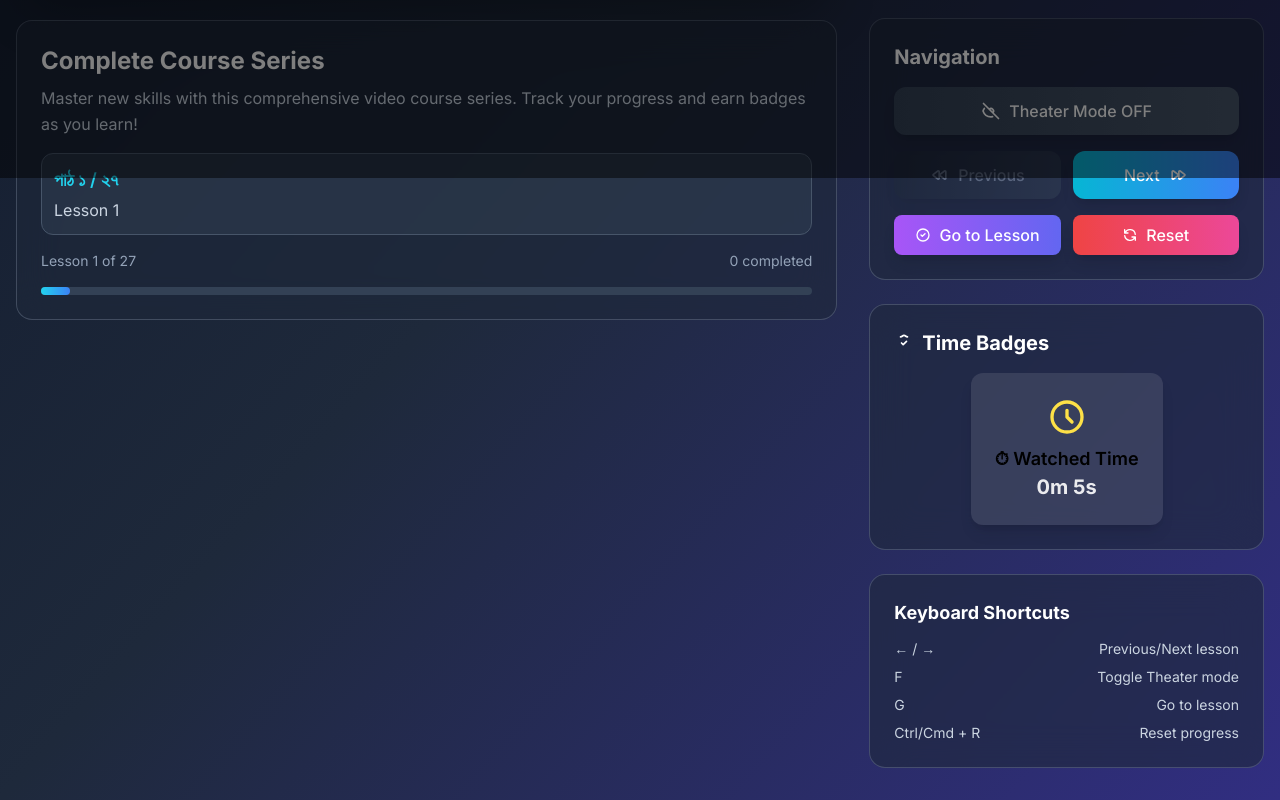
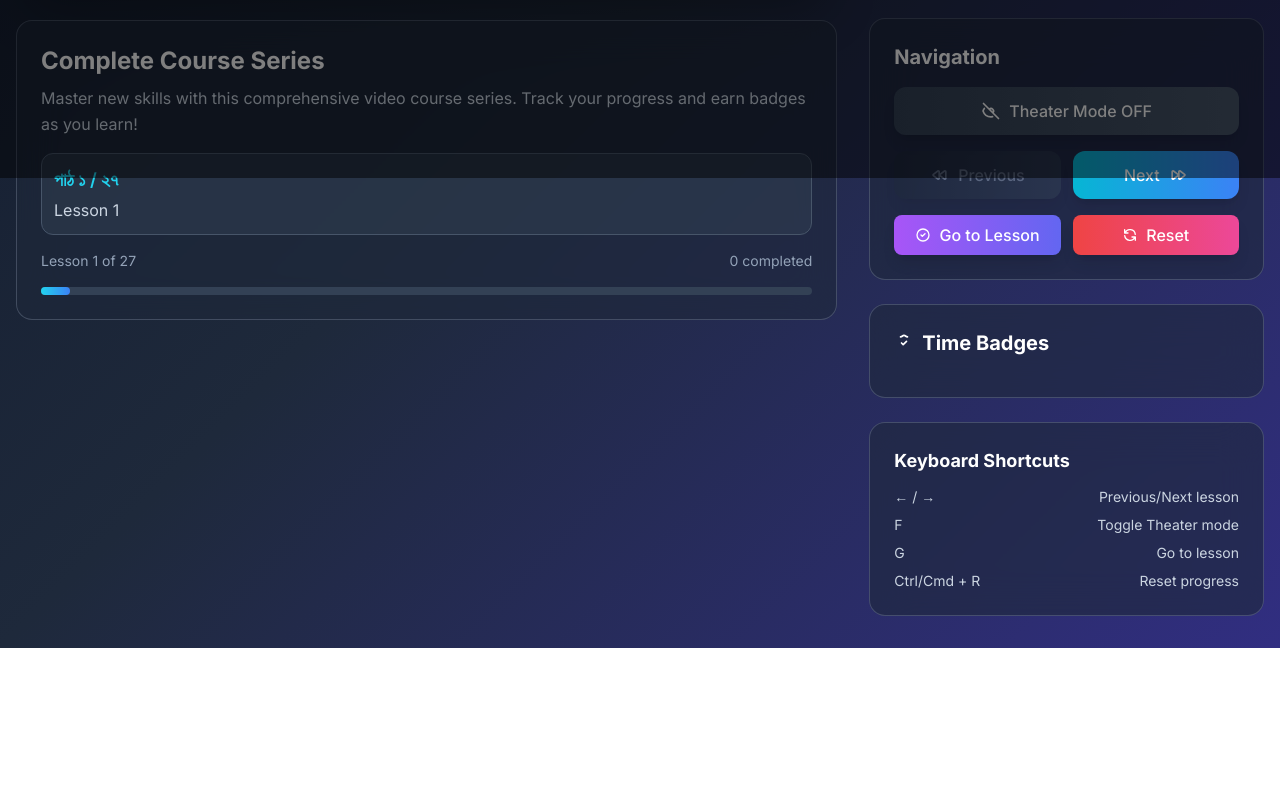
Before and after one commit to FoysalAhmedpervej/Quranic-Arabic-free-course-in-Bangla, a plain HTML site: page index.html in a window 1280 px wide. Shown: the part 622-1422 px from the top of the page. After the commit the page ends 1270 px from the top, so only its background shows below. Drawn offline with nearby package versions, Linux system fonts and the light colour scheme.

Commit message:
Update index.html

```diff
--- a/index.html
+++ b/index.html
@@ -246,9 +246,7 @@
                             </svg>
                             Time Badges
                         </h3>
-                       <div class="grid place-items-center" id="timeBadgeContainer">
-  <!-- JS will update this -->
-</div>
+
                     </div>
 
                     <!-- Keyboard Shortcuts -->
```
